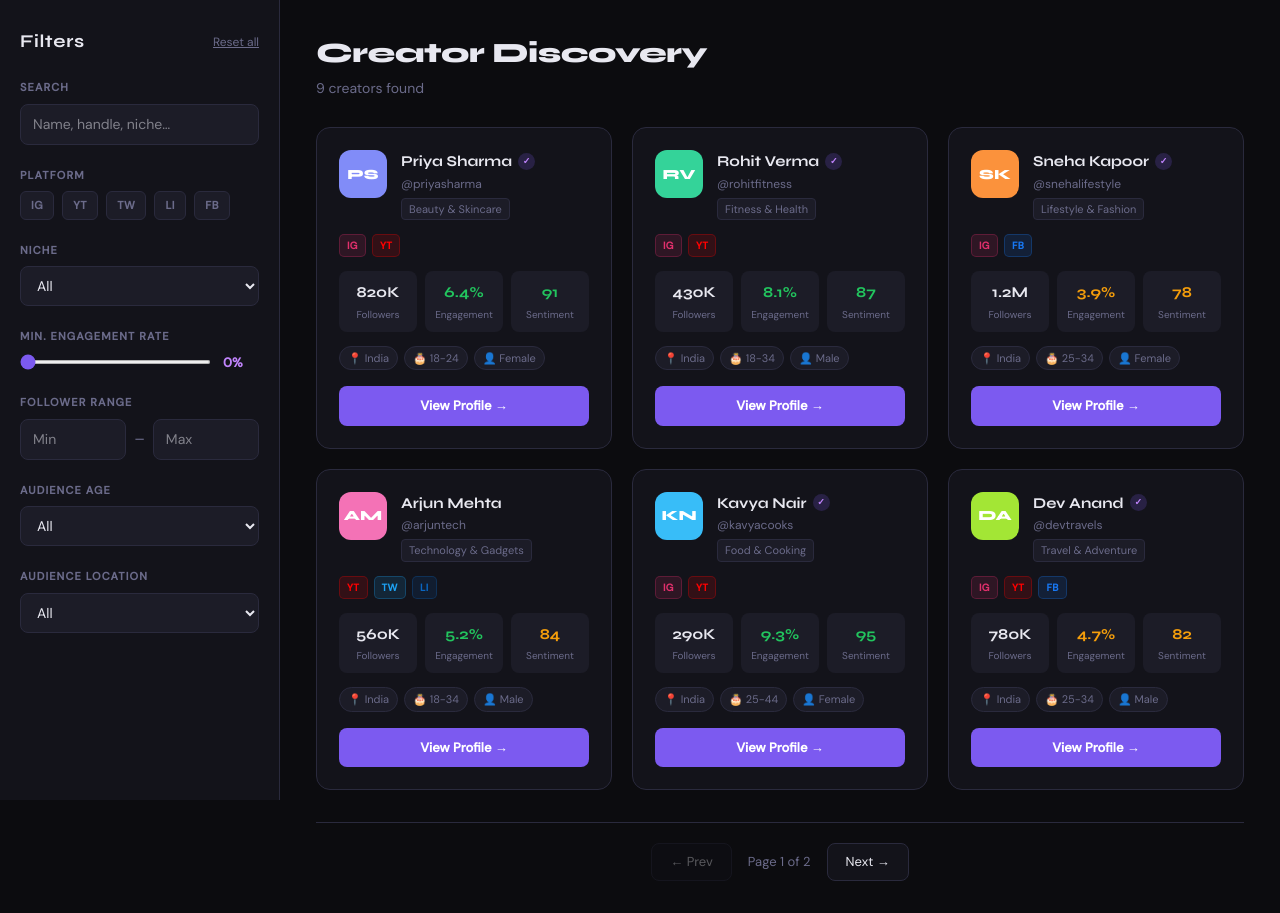
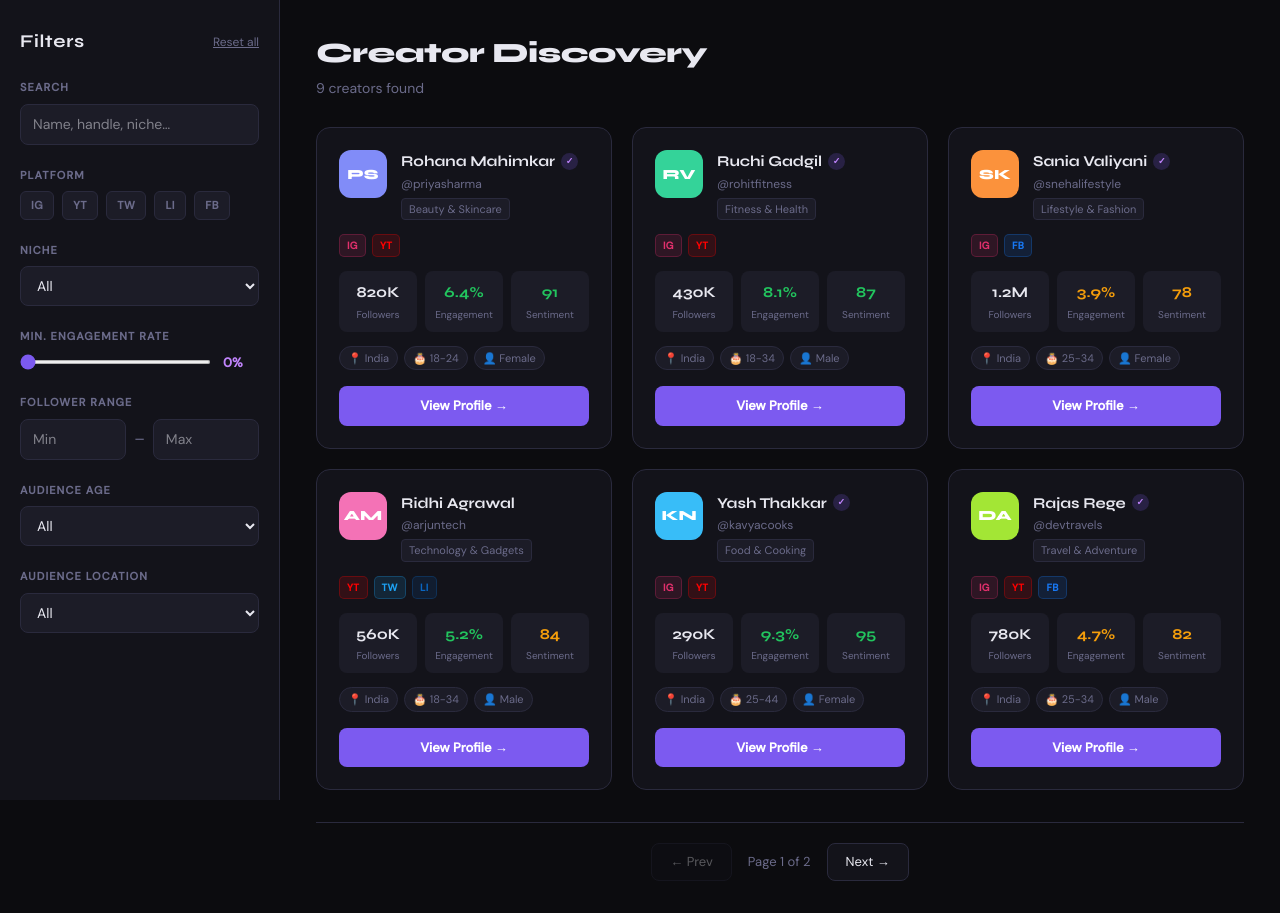
Before and after one commit to ruchiigadgil/RSR_SE, a Next.js app: page / in a window 1280 px wide. Built offline with nearby package versions, Linux system fonts and the light colour scheme.

Commit message:
Update creator names in MOCK_CREATORS array

```diff
--- a/app/page.tsx
+++ b/app/page.tsx
@@ -27,7 +27,7 @@ interface Creator {
 const MOCK_CREATORS: Creator[] = [
   {
     id: 1,
-    name: "Priya Sharma",
+    name: "Rohana Mahimkar",
     handle: "@priyasharma",
     avatar: "PS",
     platforms: ["Instagram", "YouTube"],
@@ -43,7 +43,7 @@ const MOCK_CREATORS: Creator[] = [
   },
   {
     id: 2,
-    name: "Rohit Verma",
+    name: "Ruchi Gadgil",
     handle: "@rohitfitness",
     avatar: "RV",
     platforms: ["Instagram", "YouTube"],
@@ -59,7 +59,7 @@ const MOCK_CREATORS: Creator[] = [
   },
   {
     id: 3,
-    name: "Sneha Kapoor",
+    name: "Sania Valiyani",
     handle: "@snehalifestyle",
     avatar: "SK",
     platforms: ["Instagram", "Facebook"],
@@ -75,7 +75,7 @@ const MOCK_CREATORS: Creator[] = [
   },
   {
     id: 4,
-    name: "Arjun Mehta",
+    name: "Ridhi Agrawal",
     handle: "@arjuntech",
     avatar: "AM",
     platforms: ["YouTube", "Twitter", "LinkedIn"],
@@ -91,7 +91,7 @@ const MOCK_CREATORS: Creator[] = [
   },
   {
     id: 5,
-    name: "Kavya Nair",
+    name: "Yash Thakkar",
     handle: "@kavyacooks",
     avatar: "KN",
     platforms: ["Instagram", "YouTube"],
@@ -107,7 +107,7 @@ const MOCK_CREATORS: Creator[] = [
   },
   {
     id: 6,
-    name: "Dev Anand",
+    name: "Rajas Rege",
     handle: "@devtravels",
     avatar: "DA",
     platforms: ["Instagram", "YouTube", "Facebook"],
@@ -123,7 +123,7 @@ const MOCK_CREATORS: Creator[] = [
   },
   {
     id: 7,
-    name: "Isha Rawat",
+    name: "Rishi Panchal",
     handle: "@ishabooks",
     avatar: "IR",
     platforms: ["Instagram", "Twitter"],
@@ -139,7 +139,7 @@ const MOCK_CREATORS: Creator[] = [
   },
   {
     id: 8,
-    name: "Manish Dubey",
+    name: "Sachhidananda Mahapatro",
     handle: "@manishgaming",
     avatar: "MD",
     platforms: ["YouTube", "Twitter"],
@@ -155,7 +155,7 @@ const MOCK_CREATORS: Creator[] = [
   },
   {
     id: 9,
-    name: "Riya Joshi",
+    name: "Gargee Sowani",
     handle: "@riyawellness",
     avatar: "RJ",
     platforms: ["Instagram"],
```
